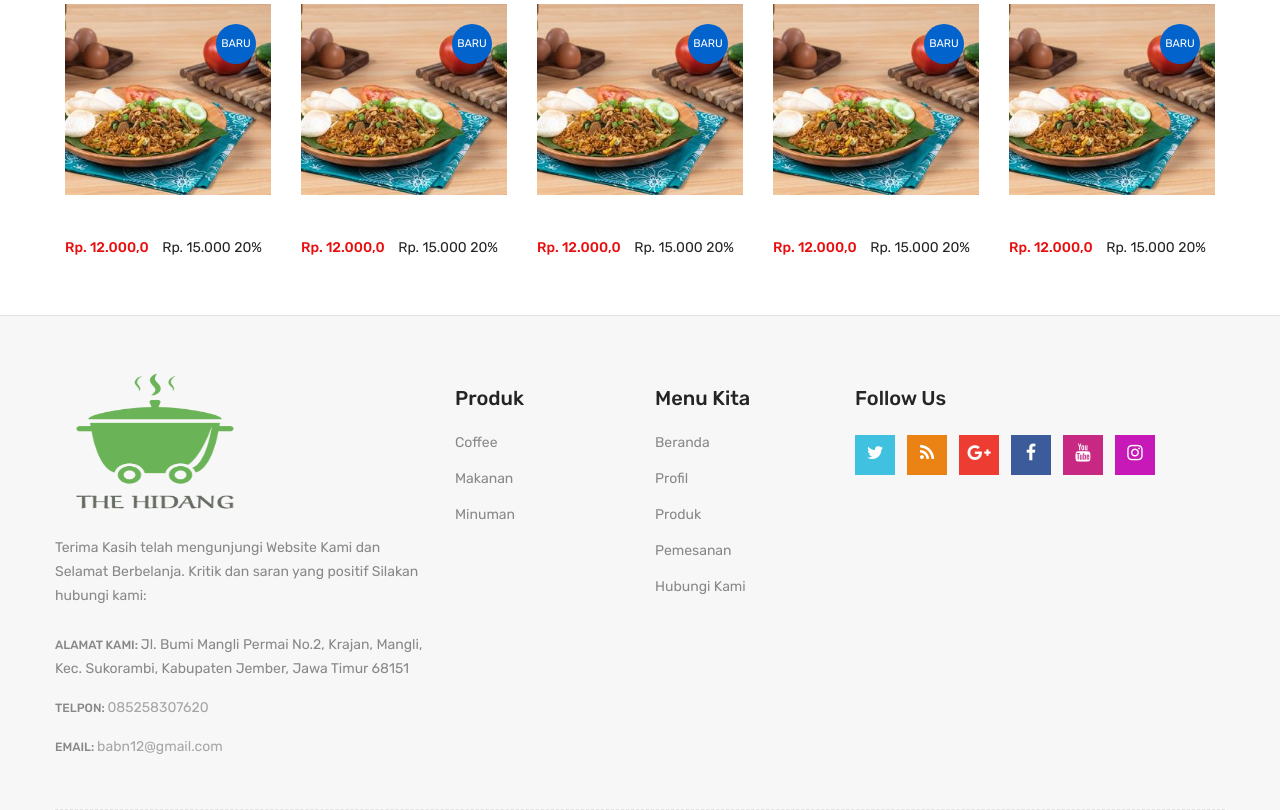
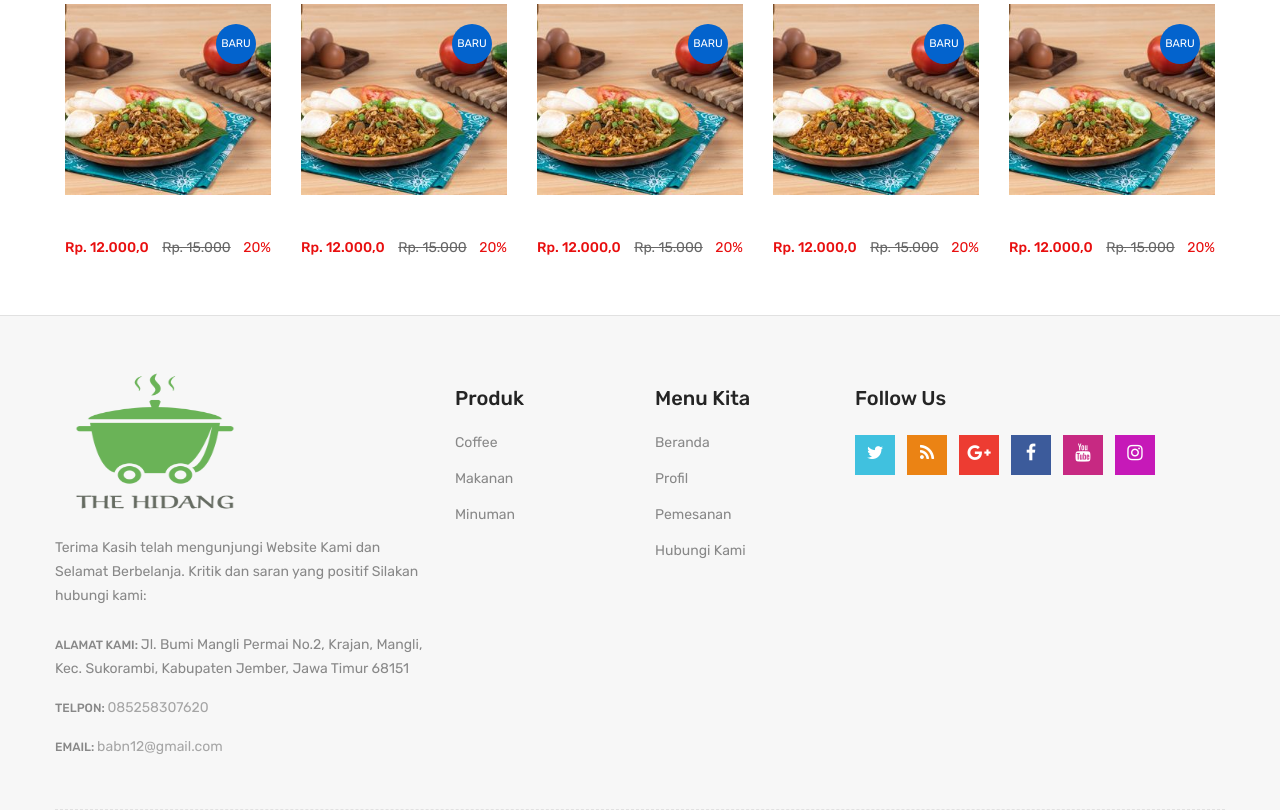
Before and after one commit to NahidhProggramming/thehidang, a Django app: a page that uses templates/base.html in a window 1280 px wide. Shown: the part 1055-1865 px from the top of the page. Run offline with Django 4.2, Linux system fonts and the light colour scheme; data comes from the database, SQL or seed files in the repository; both versions use the stored data as it was after the commit; parts of the project's set-up code (start-up, migrations or seed data) failed here and were passed over; some libraries are stand-ins or nearby versions.

Commit message:
Update lagi

```diff
--- a/nahidhul/templates/produk.html
+++ b/nahidhul/templates/produk.html
@@ -149,7 +149,7 @@
             </div>
             {% else %}
             <span class="old-price"><s>Rp. {{produk.harga|intcomma}}</s></span>
-            Diskon <span class="discountpercentage">{{produk.diskon}}%</span>
+            Diskon <span class="discount-percentage">{{produk.diskon}}%</span>
             <div class="price-box pt-20">
               <span class="new-price new-price-2"
                 >Rp. {{produk.setelah_diskon|intcomma}}</span
@@ -283,8 +283,8 @@
                       <span class="new-price new-price-2"
                         >Rp. {{rel.setelah_diskon|intcomma}}</span
                       >
-                      <span class="oldprice">Rp. {{rel.harga|intcomma}}</span>
-                      <span class="discountpercentage">{{rel.diskon}}%</span>
+                      <span class="old-price">Rp. {{rel.harga|intcomma}}</span>
+                      <span class="discount-percentage">{{rel.diskon}}%</span>
                       {% endif %}
                     </div>
                   </div>
--- a/templates/base.html
+++ b/templates/base.html
@@ -194,7 +194,7 @@
                             <span>View Full Cart</span>
                           </a>
                           <a
-                            href=""{% url 'checkout' %}""
+                            href="{% url 'checkout' %}"
                             class="li-button li-button-fullwidth li-button-sm"
                           >
                             <span>Checkout</span>
@@ -298,8 +298,7 @@
                     <ul>
                       <li><a href="{% url 'beranda' %}">Beranda</a></li>
                       <li><a href="{% url 'profil' %}">Profil</a></li>
-                      <li><a href="#">Produk</a></li>
-                      <li><a href="{% url 'pemesanan' %}">Pemesanan</a></li>
+                      <li><a href="{% url 'cart_detail' %}">Pemesanan</a></li>
                       <li><a href="{% url 'kontak' %}">Hubungi Kami</a></li>
                     </ul>
                   </div>
```
Also changed, not shown: nahidhul/templates/cari.html (+15 -13 lines), nahidhul/templates/kategori.html (+6 -6 lines), db.sqlite3.
